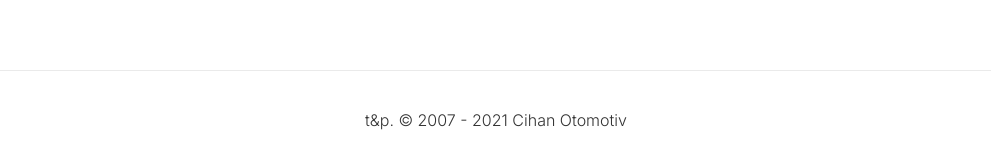
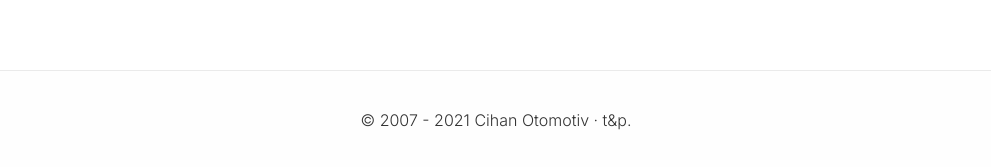
Before and after one commit to cihanoto/cihan-oto.com, a Next.js app: page /parcalar in a window 1280 px wide. Shown: the part 1697-1864 px from the top of the page, without its empty margins (144-1135 px from the left). Built offline with nearby package versions, Linux system fonts and the light colour scheme.

Commit message:
bug fixes and improvements

```diff
--- a/components/layout/layout.js
+++ b/components/layout/layout.js
@@ -41,11 +41,13 @@ function Layout({ children, pageTitle, pageDescription }) {
 				<Contact />
 			</main>
 			<footer className={styles.footer}>
+
+				<section>&copy;&nbsp;2007&nbsp;-&nbsp;{new Date().getFullYear()}&nbsp;{CONSTANTS.title}&nbsp;</section>
+
 				<a style={{ cursor: "pointer" }} onClick={(event) => {
 					event.preventDefault()
-					event.target.innerText = "sirridemirtas@gmail.com"
-				}} title="Tasarım ve Programlama">t&p.</a>
-				<section>&nbsp;&copy;&nbsp;2007&nbsp;-&nbsp;{new Date().getFullYear()}&nbsp;{CONSTANTS.title}</section>
+					event.target.parentNode.innerHTML = `<a href="mailto:sirridemirtas@gmail.com">sirridemirtas@gmail.com</a>`
+				}} title="Tasarım ve Programlama"> &#183; t&p.</a>
 			</footer>
 		</div>
 	)
--- a/components/ui/Modal/modal.js
+++ b/components/ui/Modal/modal.js
@@ -27,7 +27,6 @@ function Modal({ children, visibility = false, ...props }) {
 	const [vb, setVb] = useState(visibility)
 
 	useEffect(() => {
-		console.log(vb)
 		if (vb) {
 			noScroll.on()
 		} else {
--- a/package.json
+++ b/package.json
@@ -5,6 +5,7 @@
   "scripts": {
     "dev": "next dev",
     "build": "next build",
+    "build-static": "next build && next export",
     "start": "next start",
     "icon": "svgr assets/icons -d components/icons --icon --replace-attr-values \"#fff=currentColor\""
   },
--- a/styles/home.module.css
+++ b/styles/home.module.css
@@ -68,7 +68,7 @@
 	display: flex;
 	justify-content: center;
 	align-items: center;
-	_flex-direction: column;
+	background-color: rgba(240, 240, 240, .1);
 }
 
 .footer img {
```
